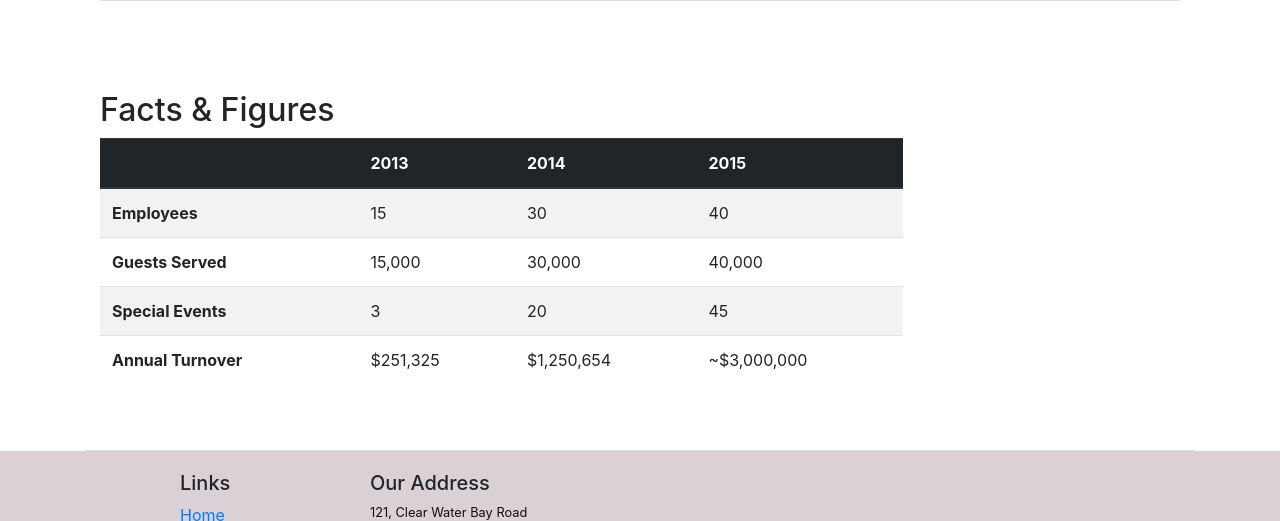
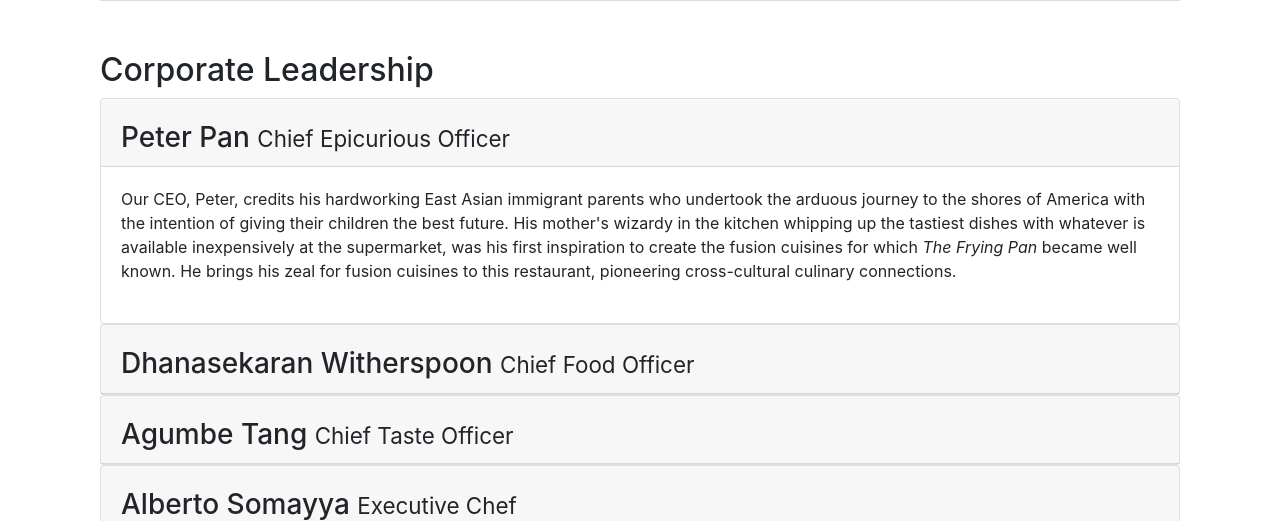
Before and after one commit to Ayovert/bootstrapTest, a website: page aboutus.html in a window 1280 px wide. Shown: the part 1270-1791 px from the top of the page. Drawn offline with nearby package versions, Linux system fonts and the light colour scheme.

Commit message:
Accordion

```diff
--- a/aboutus.html
+++ b/aboutus.html
@@ -25,7 +25,7 @@
 
             </button>
             <a class="navbar-brand ml-auto" href="./index.html"><img src="img/logo.png" height="30" width="41"></a>
-            <div class="collapse navbar-collapse" id=Navbar>
+            <div class="collapse navbar-collapse" id="Navbar">
                 <ul class="navbar-nav mr-auto">
                     <li class="nav-item"><a class="nav-link" href="./index.html"><span class="fa fa-home fa-lg"></span> Home</a></li>
                     <li class="nav-item active"><a class="nav-link" href="#"><span class="fa fa-info fa-lg"></span> About Us</a></li>
@@ -163,6 +163,76 @@
        </div>
 
 
+       <div class="row row-content-about align-items-center">
+        <div class="col-12">
+            <h2>Corporate Leadership</h2>
+
+
+            <div id="accordion">
+                <div class="card">
+                    <div class="card-header" role="tab" id="peterhead">
+                        <h3 class="p-content-header"><a data-toggle="collapse" data-target="#peter1">Peter Pan <small>Chief Epicurious Officer</small></a></h3>
+                    </div>
+
+                    <div class="collapse show fade" role="tabpanel" id="peter1" data-parent="#accordion">
+                         <div class="card-body">
+
+                            <p class= "p-content d-none d-sm-block">Our CEO, Peter, credits his hardworking East Asian immigrant parents who undertook the arduous journey to the shores of America with the intention of giving their children the best future. His mother's wizardy in the kitchen whipping up the tastiest dishes with whatever is available inexpensively at the supermarket, was his first inspiration to create the fusion cuisines for which <em>The Frying Pan</em> became well known. He brings his zeal for fusion cuisines to this restaurant, pioneering cross-cultural culinary connections.</p>
+                          </div>
+                    </div>
+
+
+                </div>
+
+                <div class="card">
+                    <div class="card-header" role="tab" id="dannyhead">
+                        <h3 class="p-content-header"><a data-toggle="collapse" data-target="#danny1">Dhanasekaran Witherspoon <small>Chief Food Officer</small></a></h3>
+
+                    </div>
+                    <div class="collapse fade" role="tabpanel" id="danny1" data-parent="#accordion">
+                        <div class="card-body">
+                            <p class= "p-content d-none d-sm-block">Our CFO, Danny, as he is affectionately referred to by his colleagues, comes from a long established family tradition in farming and produce. His experiences growing up on a farm in the Australian outback gave him great appreciation for varieties of food sources. As he puts it in his own words, <em>Everything that runs, wins, and everything that stays, pays!</em></p>
+                        </div>
+
+                    </div>
+                </div>
+
+               <div class="card">
+                   <div class="card-header" role="tab" id="agumbehead">
+                    <h3 class="p-content-header"><a data-toggle="collapse" data-target="#agumbe1">Agumbe Tang <small>Chief Taste Officer</small></a></h3>
+                   </div>
+
+                   <div class="collapse fade" role="tabpanel" id="agumbe1" data-parent="#accordion">
+                   <div class="card-body">
+                       <p class="p-content d-none d-sm-block">Blessed with the most discerning gustatory sense, Agumbe, our CTO, personally ensures that every dish that we serve meets his exacting tastes. Our chefs dread the tongue lashing that ensues if their dish does not meet his exacting standards. He lives by his motto, <em>You click only if you survive my lick.</em></p>
+                    </div>
+                  </div>
+                   </div>
+
+
+               <div class="card">
+                <div class="card-header" role="tab" id="albertohead">
+                    <h3 class="p-content-header"><a data-toggle="collapse" data-target="#alberto1">Alberto Somayya <small>Executive Chef</small></a></h3>
+                </div>
+            <div class="collapse fade" role="tabpanel" id="alberto1" data-parent="#accordion">
+            <div class="card-body">
+            <p class= "d-none d-sm-block">Award winning three-star Michelin chef with wide International experience having worked closely with whos-who in the culinary world, he specializes in creating mouthwatering Indo-Italian fusion experiences. He says, <em>Put together the cuisines from the two craziest cultures, and you get a winning hit! Amma Mia!</em></p>
+            </div>
+            </div>
+
+            </div>
+
+               </div>
+
+
+
+
+
+
+        </div>
+   </div>
+
+
        <div class="row row-content">
            <div class="col-12 col-sm-9">
                <h2>Facts &amp; Figures</h2>
```
Also changed, not shown: index.html (+2 -1 lines).
